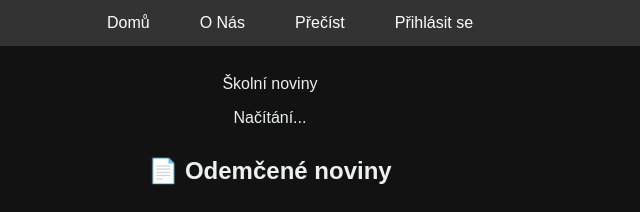
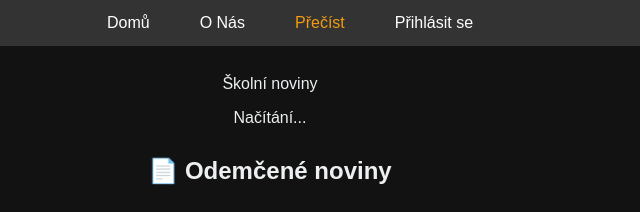
Before and after one commit to MalgymNews/MalgymNews, a plain HTML site: page precist.html in a window 1280 px wide. Shown: the top 212 px of the page, 370-1010 px from the left. Drawn offline with Linux system fonts and the light colour scheme; no server answers; sample sign-in values are in the browser's storage.

Commit message:
Update precist.html

```diff
--- a/precist.html
+++ b/precist.html
@@ -71,7 +71,7 @@
             <ul class="navbar-menu">
                 <li><a href="index.html">Domů</a></li>
                 <li><a href="onas.html">O Nás</a></li>
-                <li><a href="precist.html" class="acitve">Přečíst</a></li>
+                <li><a href="precist.html" class="active">Přečíst</a></li>
                 <li><a href="login.html">Přihlásit se</a></li>
             </ul>
   </nav>
```
